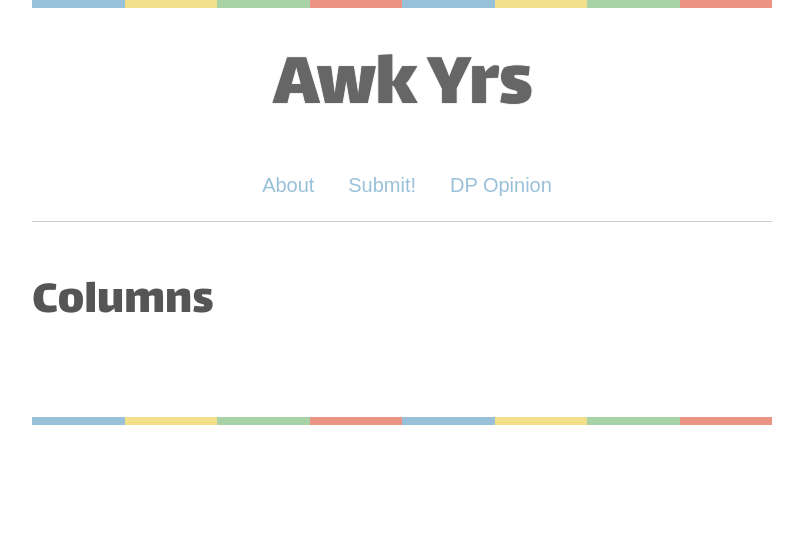
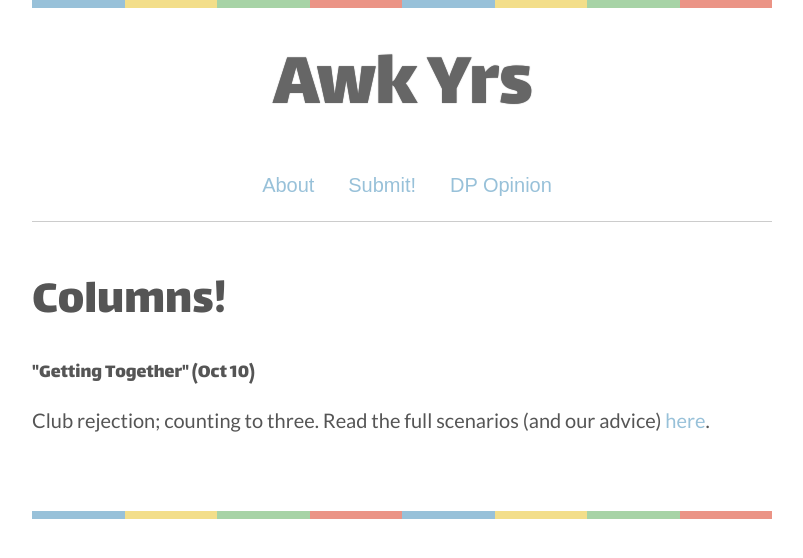
Before and after one commit to awkyrs/awkyrs.github.io, a Jekyll site: the page built from index.html, in a window 1280 px wide. Shown: the top 558 px of the page, without its empty margins (238-1041 px from the left). Built offline with Jekyll 4.4.1, drawn with Linux system fonts in a browser that asks for light colours; some web fonts are replaced; the list of posts is cut into pages by our own code.

Commit message:
update index with column

```diff
--- a/index.html
+++ b/index.html
@@ -4,7 +4,10 @@ layout: default
 
 <div class="home">
 
-  <h1 class="post-title">Columns</h1>
+  <h1 class="post-title">Columns!</h1>
+
+  <h4>"Getting Together" (Oct 10)</h4>
+  <div>Club rejection; counting to three. Read the full scenarios (and our advice) <a href="http://www.thedp.com/article/2016/10/awkwardly-yours-getting-together">here</a>.</div>
 
   <ul class="post-list">
     {% for post in paginator.posts %}
```
